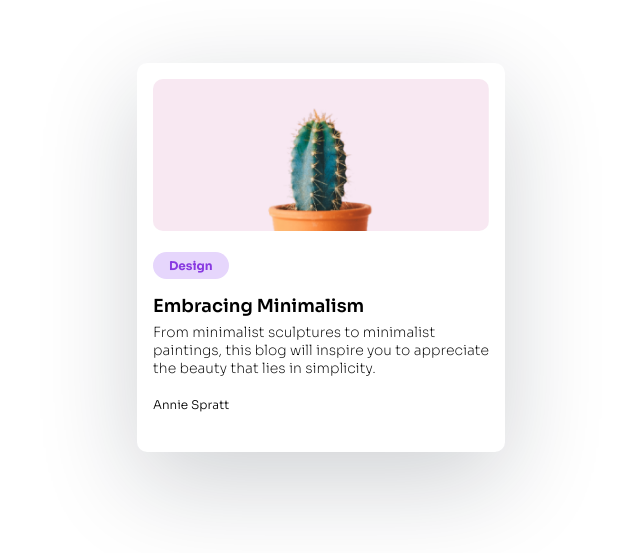
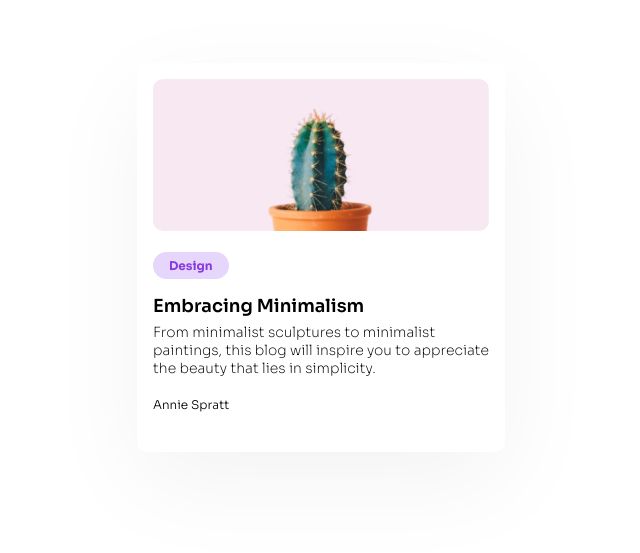
Before and after one commit to IDKRonald/minimal-blog-card, a plain HTML site: page index.html in a window 1280 px wide. Shown: the part 101-654 px from the top of the page, without its empty margins (319-959 px from the left). Drawn offline with Linux system fonts and the light colour scheme.

Commit message:
Update style.css

```diff
--- a/style.css
+++ b/style.css
@@ -24,7 +24,7 @@ body{
     max-height: fit-content;
     max-width: 368px;
     border-radius: 10px;
-    box-shadow: 0px 30px 100px 0px rgba(17, 23, 41, 0.2)
+    box-shadow: 0px 30px 100px 0px rgba(17, 23, 41, 0.05);
 }
 
 .card__content{
```
